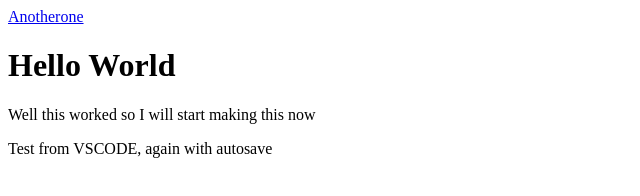
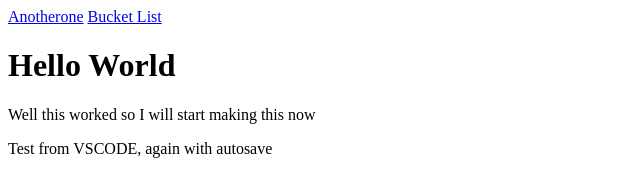
Before and after one commit to ayushrajarya/ayushrajarya.github.io, a plain HTML site: page index.html in a window 1280 px wide. Shown: the full height of the page, 0-640 px from the left. Drawn offline with Linux system fonts and the light colour scheme.

Commit message:
checking for space in fie name

```diff
--- a/index.html
+++ b/index.html
@@ -4,6 +4,7 @@
   <a href='index1.html'>Anotherone</a>
   </head>
 <body>
+  <a href='bucket list.html'>Bucket List</a>
 <h1>Hello World</h1>
   <p>Well this worked so I will start making this now</p>
   <p>Test from VSCODE, again with autosave</p>
```
